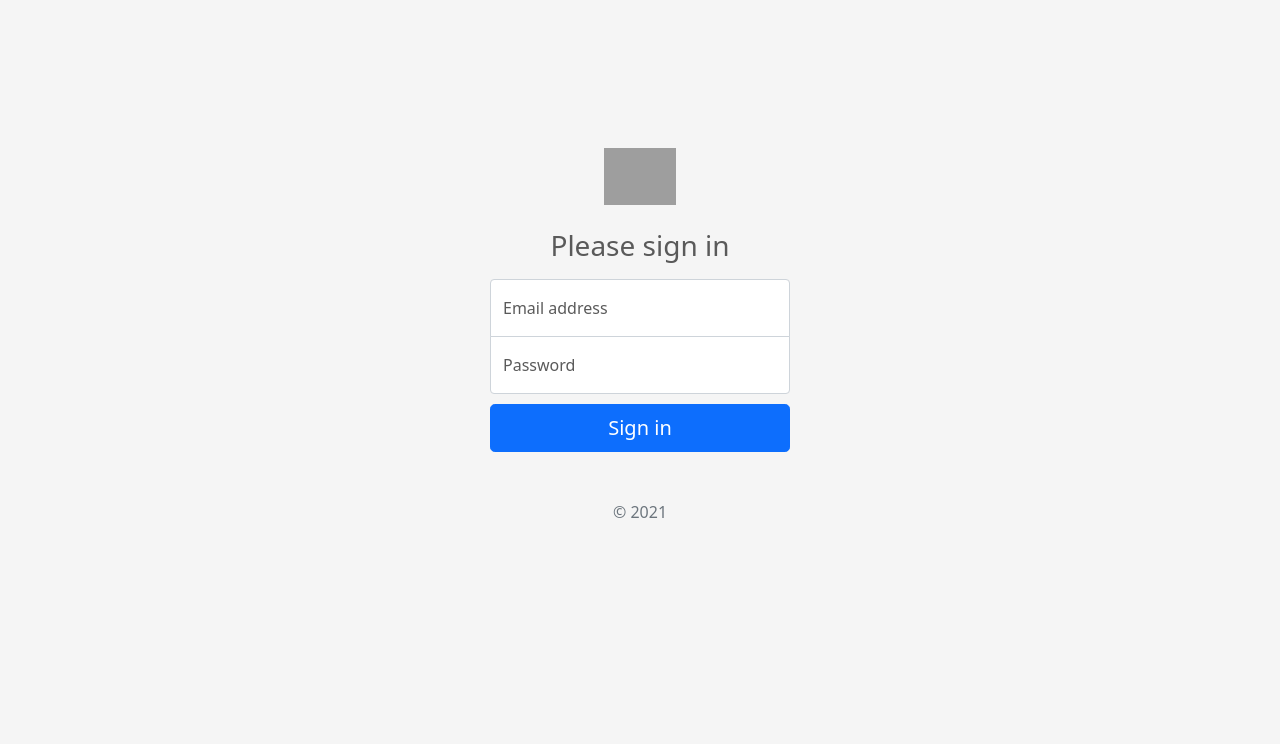
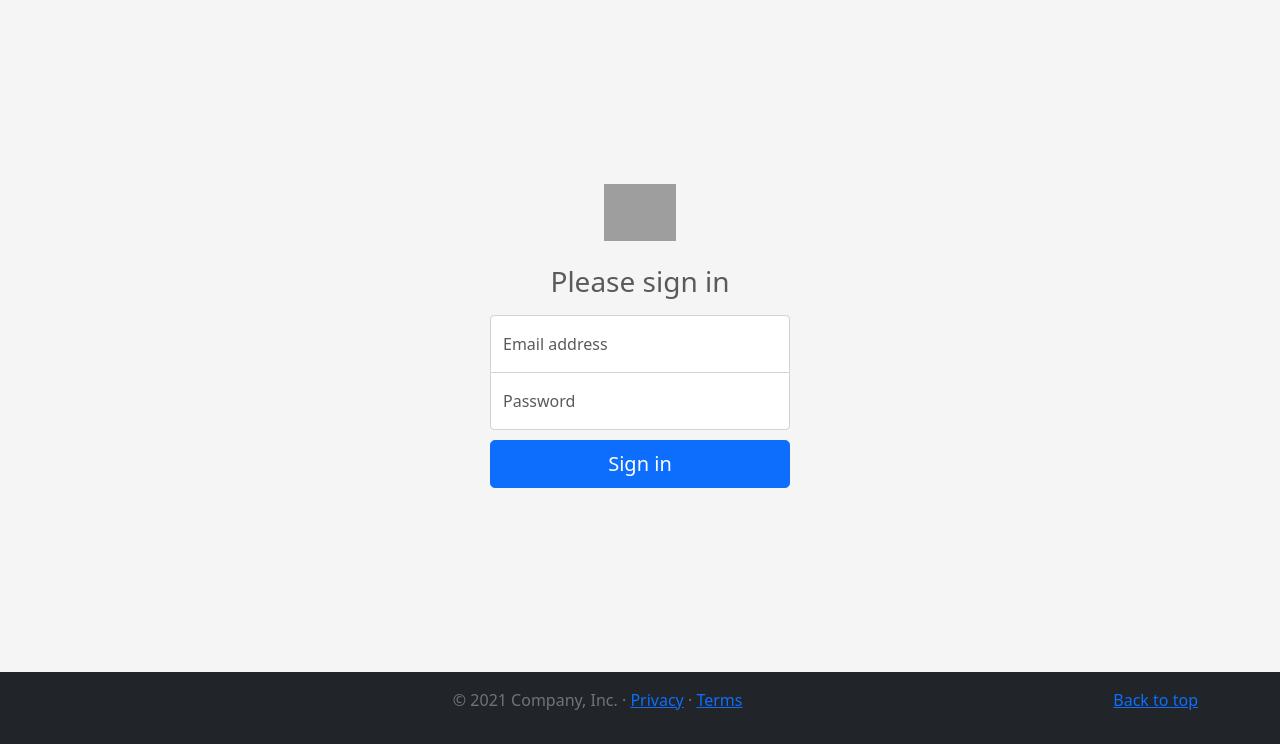
Before and after one commit to a7md0/CarRental, a PHP site: page /?page=sign-in in a window 1280 px wide. Shown: the part 56-800 px from the top of the page. Run offline with PHP 8.4, Linux system fonts and the light colour scheme; grey boxes are pictures that could not be loaded.

Commit message:
Fixed footer

```diff
--- /dev/null
+++ b/car_rental/assets/css/index.css
@@ -0,0 +1,6 @@
+footer.footer {
+    position: fixed;
+    left: 0;
+    bottom: 0;
+    width: 100%;
+}
--- a/car_rental/index.php
+++ b/car_rental/index.php
@@ -15,6 +15,7 @@ require_once 'routes/routes.php';
     <title><?= $CURRENT_ROUTE->pageTitle ?> - CRS</title>
 
     <link href="assets/bootstrap/css/bootstrap.min.css" rel="stylesheet">
+    <link href="assets/css/index.css" rel="stylesheet">
     <style>
         .bd-placeholder-img {
             font-size: 1.125rem;
@@ -85,16 +86,18 @@ require_once 'routes/routes.php';
     <main class="<?= join(' ', $CUSTOM_CLASSES['main']); ?>">
         <?php $CURRENT_ROUTE->includePage(); ?>
 
-        <?php if ($HIDE_FOOTER === false) { ?>
-            <hr class="featurette-divider">
 
-            <footer class="container">
+    </main>
+    <?php if ($HIDE_FOOTER === false) { ?>
+        <footer class="footer mt-auto py-3 bg-dark">
+            <div class="container">
                 <p class="float-end"><a href="#">Back to top</a></p>
-                <p>&copy; <?= date("Y"); ?> Company, Inc. &middot; <a href="#">Privacy</a> &middot; <a href="#">Terms</a></p>
-            </footer>
-        <?php } ?>
-    </main>
-
+                <span class="text-muted">
+                    <p>&copy; <?= date("Y"); ?> Company, Inc. &middot; <a href="#">Privacy</a> &middot; <a href="#">Terms</a></p>
+                </span>
+            </div>
+        </footer>
+    <?php } ?>
     <script src="assets/bootstrap/js/bootstrap.bundle.min.js"></script>
     <?php $CURRENT_ROUTE->includeFooter(); ?>
 </body>
--- a/car_rental/pages/parts/signin.header.php
+++ b/car_rental/pages/parts/signin.header.php
@@ -43,5 +43,4 @@
 <?php
 $CUSTOM_CLASSES['body'][] = 'text-center';
 $CUSTOM_CLASSES['main'][] = 'form-signin';
-$HIDE_FOOTER = true;
 ?>
--- a/car_rental/pages/signin.page.php
+++ b/car_rental/pages/signin.page.php
@@ -55,6 +55,5 @@ if ($_SERVER['REQUEST_METHOD'] === 'POST' && $CURRENT_USER == null && isset($_PO
     </div>
 
     <button class="w-100 btn btn-lg btn-primary" type="submit">Sign in</button>
-    <p class="mt-5 mb-3 text-muted">&copy; <?= date("Y"); ?>
     </p>
 </form>
```
